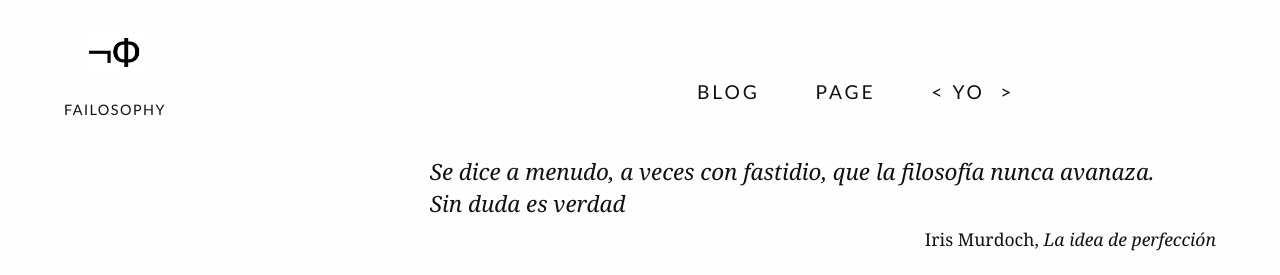
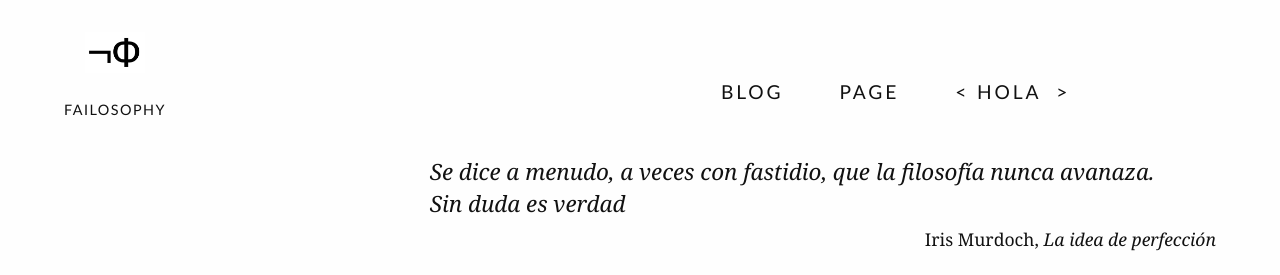
Before and after one commit to Oiuhukt/failosophy, a Jekyll site: the page built from about/index.md, in a window 1280 px wide. Shown: the top 275 px of the page. Built offline with Jekyll 4.4.1, drawn with Linux system fonts in a browser that asks for light colours; some web fonts are replaced.

Commit message:
removiendo print css

```diff
--- a/about/index.md
+++ b/about/index.md
@@ -1,6 +1,6 @@
 ---
 layout: full-width
-title: Yo
+title: Hola
 ---
 
 {% epigraph 'Se dice a menudo, a veces con fastidio, que la filosofía nunca avanaza.
--- a/css/print.scss
+++ /dev/null
@@ -1,66 +0,0 @@
----
----
-
-* {
-    -webkit-transition: none !important;
-    transition: none !important;
-}
-*,
-*:before,
-*:after {
-    background: transparent !important;
-    box-shadow: none !important;
-    text-shadow: none !important;
-}
-* {
-    transition: none !important;
-}
-@page {
-    margin: 0.75in 0.5in 0.75in 0.5in;
-    orphans: 4;
-    widows: 2;
-}
-
-body {
-    font-size: 12pt;
-}
-html body span.print-footer {
-    font-family: serif;
-    font-size: 9pt;
-    margin-top: 22.4pt;
-    padding-top: 4pt;
-    border-top: 1px solid #000;
-}
-
-thead {
-    display: table-header-group;
-}
-
-tr,
-img {
-    page-break-inside: avoid;
-}
-
-img {
-    max-width: 100% !important;
-}
-
-p,
-h2,
-h3 {
-    orphans: 4;
-    widows: 4;
-}
-article h2,
-article h2 h3,
-article h3,
-article h3 h4,
-article h4,
-article h4 h5 {
-    page-break-after: avoid;
-}
-
-body header,
-body footer {
-    display: none;
-}
```
